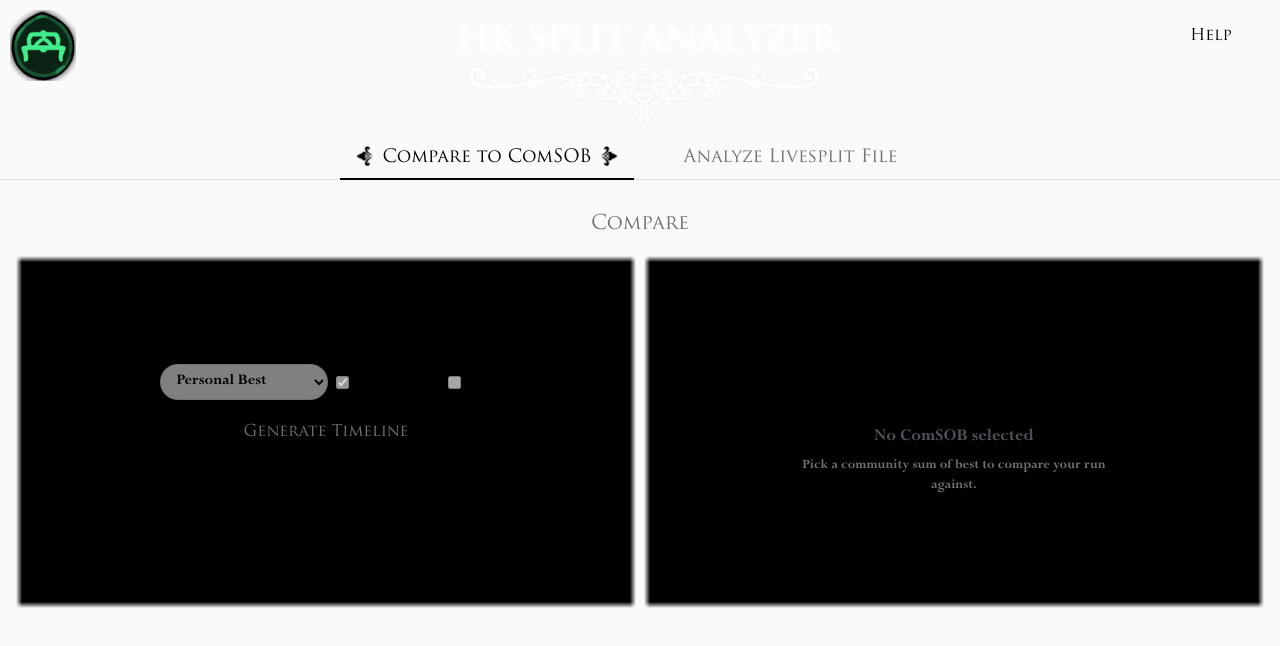
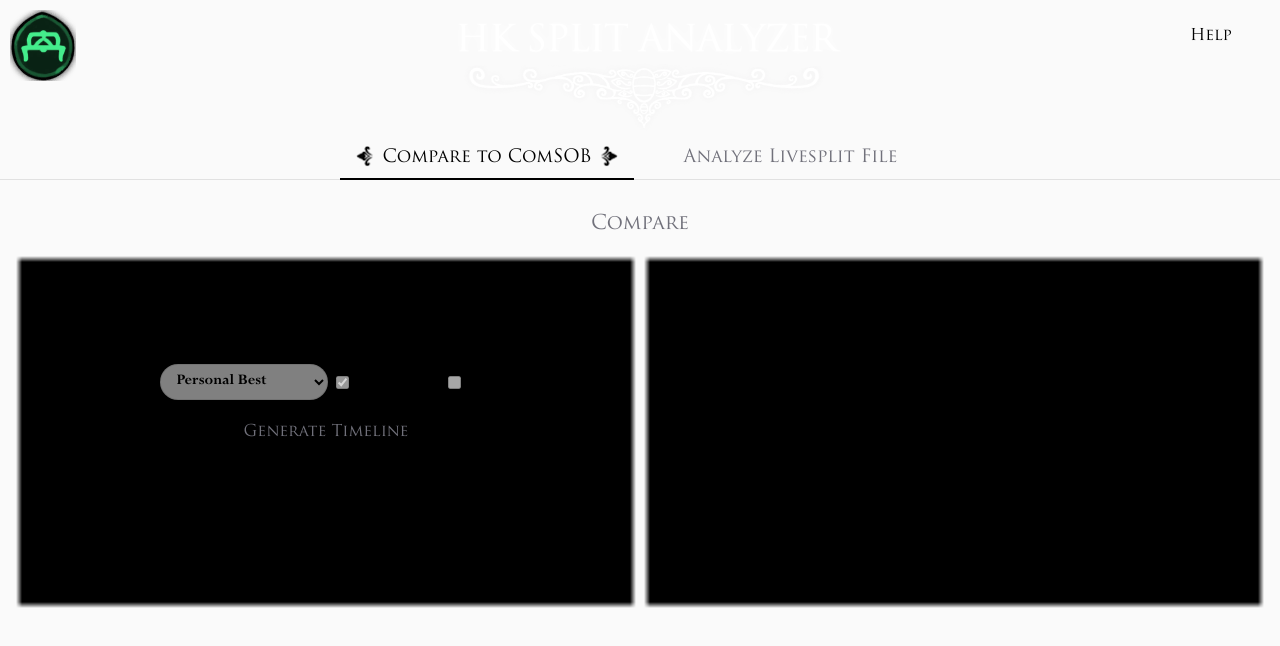
Before and after one commit to briank1727/hksplitanalyzer, a Next.js app: page / in a window 1280 px wide. Shown: the top 646 px of the page. Built offline with nearby package versions, Linux system fonts and the light colour scheme.

Commit message:
Removed No ComSOB Import Message

```diff
--- a/components/Button.tsx
+++ b/components/Button.tsx
@@ -52,11 +52,7 @@ export default function Button({
       {...props}
     >
       <Fleur width={fleurWidth} side="left" />
-      <span
-        className={`translate-y-0.5 ${LABEL_GLOW}`}
-      >
-        {children}
-      </span>
+      <span className={`translate-y-0.5 ${LABEL_GLOW}`}>{children}</span>
       <Fleur width={fleurWidth} side="right" />
     </button>
   );
--- a/views/ComsobImporterView.tsx
+++ b/views/ComsobImporterView.tsx
@@ -6,7 +6,12 @@ import Dialog from "@/components/Dialog";
 import MessageBox from "@/components/MessageBox";
 import SplitsTable from "@/components/SplitsTable";
 import Tabs from "@/components/Tabs";
-import { HKWebComsob, SilksongWebComsob, fetch_comsob_timeline, type WebComsobKind } from "@/lib/import_comsob";
+import {
+  HKWebComsob,
+  SilksongWebComsob,
+  fetch_comsob_timeline,
+  type WebComsobKind,
+} from "@/lib/import_comsob";
 import { formatTsDisplay, tsAdd, TS_ZERO, type Timespan } from "@/lib/timespan";
 import { Timeline } from "@/lib/timeline";
 
@@ -105,7 +110,8 @@ export default function ComsobImporterView({
                     </a>
                   </li>
                 ))
-              : (Object.keys(SilksongWebComsob) as SilksongWebKey[]).map((key) => (
+              : (Object.keys(SilksongWebComsob) as SilksongWebKey[]).map(
+                  (key) => (
                     <li key={key} className="flex items-center gap-6">
                       <Button
                         size="sm"
@@ -123,7 +129,8 @@ export default function ComsobImporterView({
                         Sheet
                       </a>
                     </li>
-                ))}
+                  ),
+                )}
           </ul>
         </Dialog>
         {generated && importedName && generatedStats && (
@@ -133,22 +140,11 @@ export default function ComsobImporterView({
               <>
                 Imported {importedName} ({generatedStats.numSplits} split
                 {generatedStats.numSplits === 1 ? "" : "s"}
-                {`, total time: ${formatTsDisplay(generatedStats.totalTime)}`}
-                )
+                {`, total time: ${formatTsDisplay(generatedStats.totalTime)}`})
               </>
             }
             className="mt-2"
           />
-        )}
-        {!generated && !importError && (
-          <div className="mt-4 flex h-48 flex-col items-center justify-center gap-1 rounded-lg border border-dashed border-black/15 text-center dark:border-white/15">
-            <span className="text-lg text-zinc-600 dark:text-zinc-300">
-              No ComSOB selected
-            </span>
-            <span className="max-w-xs text-sm text-zinc-500">
-              Pick a community sum of best to compare your run against.
-            </span>
-          </div>
         )}
         {importError && (
           <MessageBox
```
Lines whose indentation alone changed are shown as unchanged.
